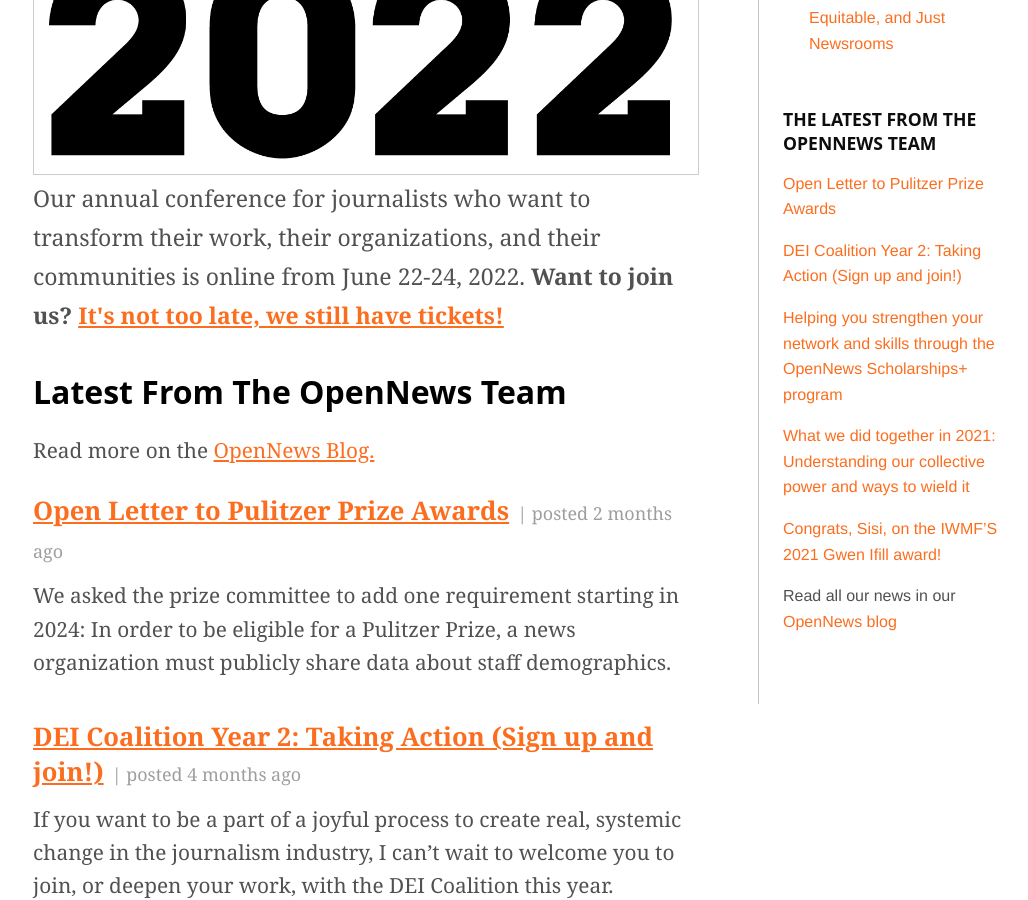
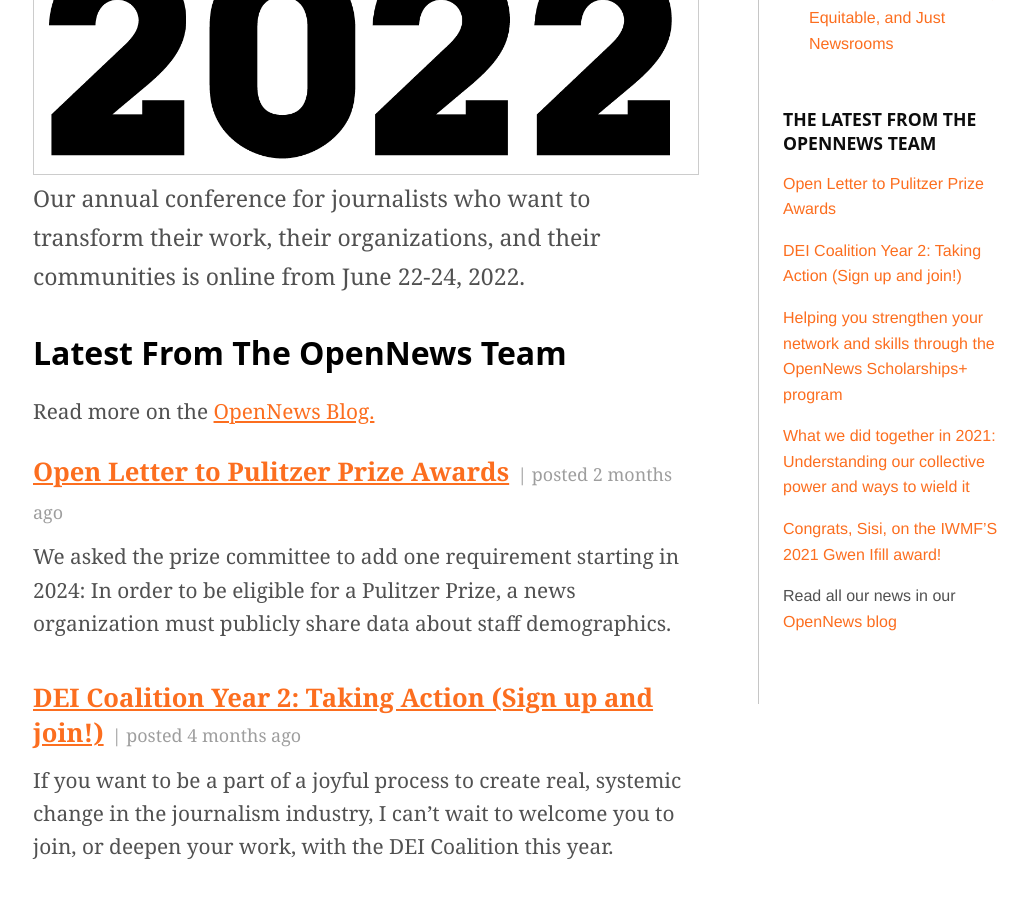
Before and after one commit to OpenNews/opennews-website, a Jekyll site: the page built from index.html, in a window 1280 px wide and 900 px high, scrolled down 949 px. Shown: the whole window, without its empty margins (117-1145 px from the left). Built offline with Jekyll 4.4.1, drawn with Linux system fonts in a browser that asks for light colours; nearby versions of some CDN libraries; some web fonts are replaced; comment, search, counter and statistics services are not loaded.

Commit message:
closing registrations

```diff
--- a/index.html
+++ b/index.html
@@ -31,7 +31,7 @@
   }
 </style>
 
-<p class="bodybig">Our annual conference for journalists who want to transform their work, their organizations, and their communities is online from June 22-24, 2022. <strong>Want to join us? <a href="https://2022.srccon.org/participation/form/">It's not too late, we still have tickets!</a></strong>
+<p class="bodybig">Our annual conference for journalists who want to transform their work, their organizations, and their communities is online from June 22-24, 2022.
 
 <h2 style="margin-top: 30px;">Latest from the OpenNews Team</h2>
 <p>Read more on the <a href="/blog">OpenNews Blog.</a></p>
```
